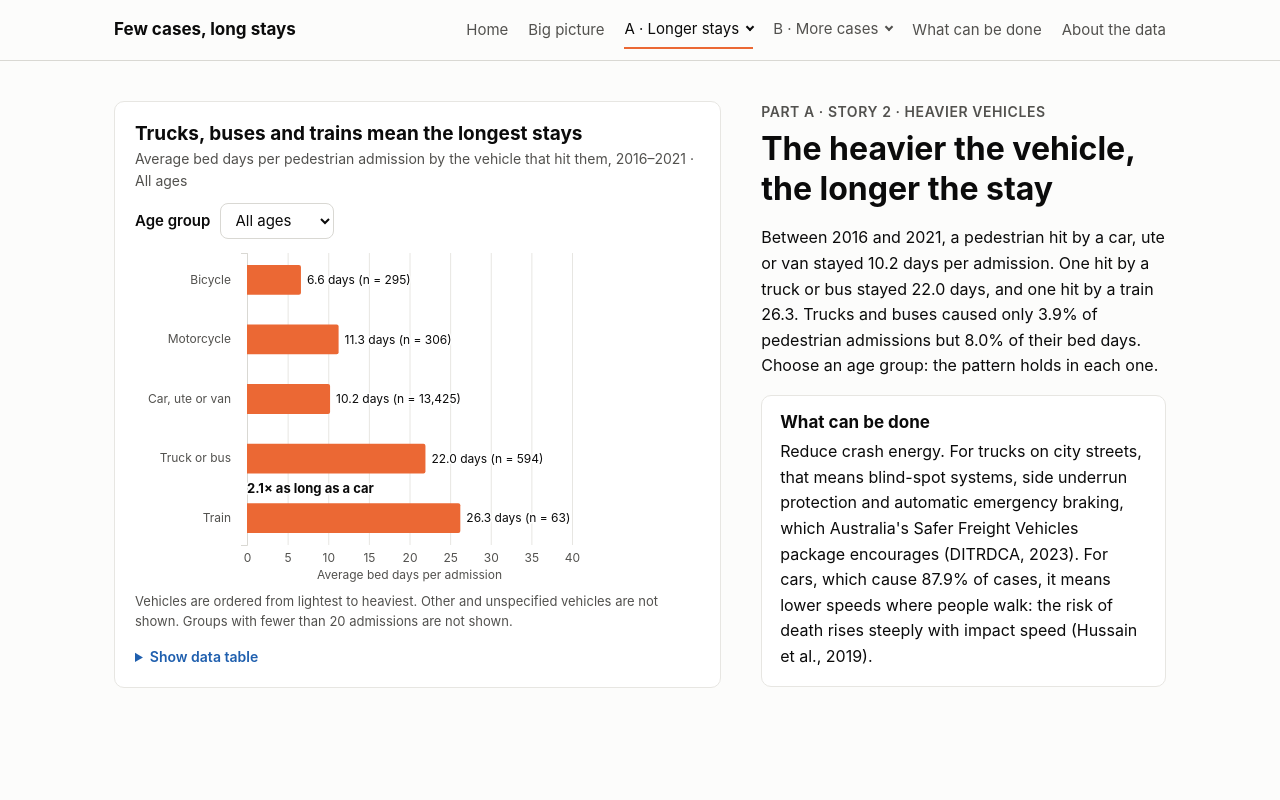
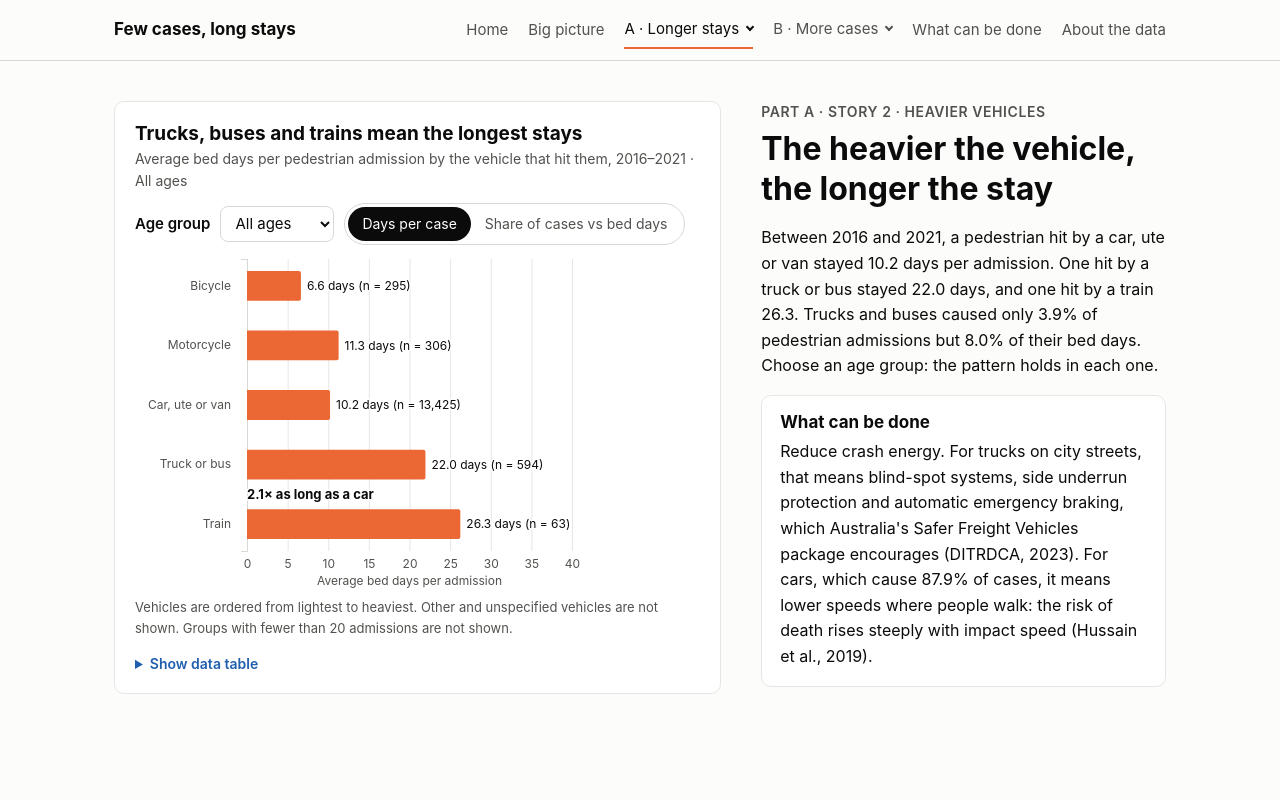
Before and after one commit to Bryan-tran-ivc/COS30045-MienTayDuo-Project-Design-Book-and-Website, a plain HTML site: page story-vehicles.html in a window 1280 px wide. Shown: the top 800 px of the page. Drawn offline with Linux system fonts and the light colour scheme.

Commit message:
feat(chart-d): switch between days per case and share of cases vs bed days [2.5]
- "Measure" toggle (Days per case | Share of cases vs bed days, aria-pressed).
- Share view: a blue (admissions) and an orange (bed days) bar per vehicle,
  % value labels, a legend shown only in this view, % axis, the note
  "Bed-day share 2.1x its share of cases" under trucks and buses.
- Two keyed bars per vehicle, so the switch morphs one orange bar into the
  pair; fixed x domain per measure over all valid cells.
- All ages uses KNIME's shares; an age group uses shares within the group
  (sum over every counterparty, SPEC §2.2). Under-20 rule, age select,
  subtitle, tooltip and data table follow the measure.

```diff
--- a/js/chart-d-vehicle.js
+++ b/js/chart-d-vehicle.js
@@ -1,28 +1,58 @@
 /* File: js/chart-d-vehicle.js
  * Purpose: Chart D (Story 2, heavier vehicles, RQ5) – average bed days per pedestrian admission by the vehicle that
- *          hit them, 2016–2021, for all ages or one age group chosen in a select menu.
+ *          hit them, 2016–2021, for all ages or one age group chosen in a select menu. A toggle switches to the
+ *          share of pedestrian admissions and of bed days caused by each vehicle (SPEC.md §4.D).
  * Project: COS30045 · Team MienTayDuo · "Few cases, long stays"
  */
 
-// Rows for the chosen age group, in VEHICLES order; cells below MIN_CELL are marked as not shown
-const vehicleRowsFor = (ageGroup) =>
-  VEHICLES.map((vehicle) => {
-    const source =
-      ageGroup === ALL_AGES
-        ? chartData.vehicle.find((row) => row.Counterparty === vehicle.key)
-        : chartData.vehicleByAge.find((row) => row.Counterparty === vehicle.key && row["Age group"] === ageGroup);
+// The two measures (SPEC §4.D): days per case (one orange bar per vehicle) or shares (a blue and an orange bar)
+const MEASURES_D = {
+  perCase: {
+    subtitle: "Average bed days per pedestrian admission by the vehicle that hit them, 2016–2021",
+    axisTitle: "Average bed days per admission",
+    tableCaption:
+      "Average bed days per pedestrian admission (number of admissions) by vehicle and age group, 2016–2021 (KNIME part 7)",
+  },
+  share: {
+    subtitle: "Share of pedestrian admissions and bed days by the vehicle that hit them, 2016–2021",
+    axisTitle: "Share of pedestrian admissions or bed days (%)",
+    tableCaption:
+      "Share of pedestrian admissions / share of bed days by vehicle and age group, 2016–2021 (KNIME part 7; shares within each age group computed in the browser)",
+  },
+};
+const BAR_GAP_D = 2; // px between the two bars of one vehicle in the share view (SPEC §4.0)
+
+// Totals over every counterparty of one age group: the denominators of the within-group shares (SPEC §2.2)
+const ageTotalsD = (ageGroup) => {
+  const rows = chartData.vehicleByAge.filter((row) => row["Age group"] === ageGroup);
+  return { cases: sumOf(rows, "Hospitalisations"), bedDays: sumOf(rows, "Bed days") };
+};
+
+// Rows for the chosen age group, in VEHICLES order; cells below MIN_CELL are marked as not shown.
+// All ages uses KNIME's shares; one age group uses shares within that group.
+const vehicleRowsFor = (ageGroup) => {
+  const allAges = ageGroup === ALL_AGES;
+  const totals = allAges ? null : ageTotalsD(ageGroup);
+  return VEHICLES.map((vehicle) => {
+    const source = allAges
+      ? chartData.vehicle.find((row) => row.Counterparty === vehicle.key)
+      : chartData.vehicleByAge.find((row) => row.Counterparty === vehicle.key && row["Age group"] === ageGroup);
     const cases = source ? source.Hospitalisations : null;
+    const bedDays = source ? source["Bed days"] : null;
+    const shareOf = (value, total) => (value !== null && total ? (value / total) * 100 : null);
     return {
       key: vehicle.key,
       label: vehicle.label,
+      allAges,
       cases,
-      bedDays: source ? source["Bed days"] : null,
+      bedDays,
       perCase: source ? source.bed_days_per_case : null,
-      caseShare: ageGroup === ALL_AGES && source ? source.case_share_pct : null,
-      bedShare: ageGroup === ALL_AGES && source ? source.bed_day_share_pct : null,
+      caseShare: allAges ? (source ? source.case_share_pct : null) : shareOf(cases, totals.cases),
+      bedShare: allAges ? (source ? source.bed_day_share_pct : null) : shareOf(bedDays, totals.bedDays),
       shown: cases !== null && cases >= MIN_CELL,
     };
   });
+};
 
 const drawChartD = () => {
   const size = getChartSize("chart-d", "d");
@@ -32,37 +62,41 @@ const drawChartD = () => {
   const { inner } = createChartSvg(
     "chart-d",
     size,
-    "Horizontal bar chart of average bed days per pedestrian admission by the vehicle that hit them, 2016 to 2021",
+    "Horizontal bar chart of average bed days per pedestrian admission, or of shares of admissions and bed days, by the vehicle that hit them, 2016 to 2021",
     `Stays get longer as vehicles get heavier: ${car ? formatters.dec1(car.perCase) : "–"} days after being hit by a car, ute or van and ${truck ? formatters.dec1(truck.perCase) : "–"} days after a truck or bus.`,
   );
 
-  // Fixed x domain: the largest valid value over all ages and every age group, so bars can be compared when the
-  // age group changes (a rescaling axis would make every age group look the same)
-  const validValues = [ALL_AGES, ...AGE_ORDER].flatMap((age) =>
-    vehicleRowsFor(age)
-      .filter((d) => d.shown)
-      .map((d) => d.perCase),
-  );
-  const x = d3.scaleLinear().domain([0, d3.max(validValues)]).nice().range([0, size.innerWidth]);
+  // Fixed x domains, one per measure: the largest valid value over all ages and every age group, so bars can be
+  // compared when the age group changes (a rescaling axis would make every age group look the same)
+  const validRows = [ALL_AGES, ...AGE_ORDER].flatMap((age) => vehicleRowsFor(age).filter((d) => d.shown));
+  const xPerCase = d3
+    .scaleLinear()
+    .domain([0, d3.max(validRows, (d) => d.perCase)])
+    .nice()
+    .range([0, size.innerWidth]);
+  const xShare = d3
+    .scaleLinear()
+    .domain([0, d3.max(validRows, (d) => Math.max(d.caseShare, d.bedShare))])
+    .nice()
+    .range([0, size.innerWidth]);
   const y = d3
     .scaleBand()
     .domain(VEHICLES.map((v) => v.label))
     .range([0, size.innerHeight])
     .paddingInner(0.5)
     .paddingOuter(0.2);
-  chartScales.d = { x, y, size };
+  chartScales.d = { x: { perCase: xPerCase, share: xShare }, y, size };
 
-  inner
+  const xAxis = inner
     .append("g")
     .attr("class", "axis x-axis axis--no-domain")
-    .attr("transform", `translate(0, ${size.innerHeight})`)
-    .call(d3.axisBottom(x).ticks(isMobile() ? 4 : 7).tickSize(-size.innerHeight).tickPadding(8))
+    .attr("transform", `translate(0, ${size.innerHeight})`);
+  xAxis
     .append("text")
     .attr("class", "axis-title")
     .attr("x", size.innerWidth / 2)
     .attr("y", 34)
-    .attr("text-anchor", "middle")
-    .text("Average bed days per admission");
+    .attr("text-anchor", "middle");
   inner
     .append("g")
     .attr("class", "axis y-axis axis--no-ticks")
@@ -86,8 +120,6 @@ const drawChartD = () => {
       updateChartD(prefersReducedMotion());
     });
   }
-
-  buildTableD();
 };
 
 // Fills the age-group <select> once (All ages + seven age groups)
@@ -102,57 +134,113 @@ const populateSelectD = () => {
     .text((d) => (d === ALL_AGES ? ALL_AGES : AGE_LABELS[d]));
 };
 
+// Redraws bars, axis, labels, annotation, tooltips and table for the age group and measure in chartState.d
 const updateChartD = (instant = false, atBaseline = false) => {
-  const { x, y, size } = chartScales.d;
+  const { y, size } = chartScales.d;
+  const measureKey = chartState.d.measure;
+  const measure = MEASURES_D[measureKey];
+  const x = chartScales.d.x[measureKey];
+  const share = measureKey === "share";
   const ageGroup = chartState.d.ageGroup;
   const rows = vehicleRowsFor(ageGroup);
   const inner = d3.select("#chart-d .inner-chart");
   const t = d3.transition().duration(instant ? 0 : duration()).ease(d3.easeCubicInOut);
   const mobile = isMobile();
   const barHeight = y.bandwidth();
+  const halfHeight = (barHeight - BAR_GAP_D) / 2;
 
-  const widthFor = (d) => (atBaseline || !d.shown ? 0 : x(d.perCase));
+  // Axis for the current measure (it changes only when the measure changes)
+  const xAxis = inner.select(".x-axis");
+  xAxis
+    .transition(t)
+    .call(
+      d3
+        .axisBottom(x)
+        .ticks(mobile ? (share ? 2 : 4) : 7) // phones: 0%, 50%, 100% so the "%" labels do not touch
+        .tickSize(-size.innerHeight)
+        .tickPadding(8)
+        .tickFormat(share ? (d) => `${d}%` : null),
+    );
+  xAxis.select(".axis-title").text(measure.axisTitle);
+
+  // Two keyed bars per vehicle, so switching measure morphs one orange bar into a blue + orange pair.
+  // Days per case: the orange bar is the whole row and the blue one is hidden. Shares: blue (admissions) on top,
+  // orange (bed days) below. Cells under MIN_CELL get no bar.
+  const barData = rows.flatMap((d) => [
+    {
+      id: `${d.key}|case`,
+      color: COLORS.admissions,
+      top: y(d.label),
+      height: share ? halfHeight : barHeight,
+      value: share && d.shown ? d.caseShare : 0,
+    },
+    {
+      id: `${d.key}|bed`,
+      color: COLORS.bedDays,
+      top: share ? y(d.label) + halfHeight + BAR_GAP_D : y(d.label),
+      height: share ? halfHeight : barHeight,
+      value: d.shown ? (share ? d.bedShare : d.perCase) : 0,
+    },
+  ]);
   inner
     .select(".bars")
     .selectAll("path")
-    .data(rows, (d) => d.key)
+    .data(barData, (b) => b.id)
     .join("path")
-    .attr("fill", COLORS.bedDays)
+    .attr("fill", (b) => b.color)
     .transition(t)
-    .attr("d", (d) => barPathHorizontal(0, y(d.label), widthFor(d), barHeight));
+    .attr("d", (b) => barPathHorizontal(0, b.top, atBaseline ? 0 : x(b.value), b.height));
 
-  // Value label at the end of each bar, or the small-numbers note instead of a bar
+  // Value labels at the bar ends ("22.0 days (n = 594)" or "3.9%"), or the small-numbers note instead of a bar
+  const labelData = atBaseline
+    ? []
+    : rows.flatMap((d) => {
+        if (!d.shown) return [{ id: `${d.key}|main`, cls: "too-few", x: 4, y: y(d.label) + barHeight / 2, text: "Fewer than 20 cases" }];
+        if (!share) {
+          const text = mobile ? `${formatters.dec1(d.perCase)} days` : `${formatters.dec1(d.perCase)} days (n = ${formatters.count(d.cases)})`;
+          return [{ id: `${d.key}|main`, cls: "value-label", x: x(d.perCase) + 6, y: y(d.label) + barHeight / 2, text }];
+        }
+        return [
+          { id: `${d.key}|case`, cls: "value-label", x: x(d.caseShare) + 6, y: y(d.label) + halfHeight / 2, text: formatters.pct1(d.caseShare) },
+          { id: `${d.key}|bed`, cls: "value-label", x: x(d.bedShare) + 6, y: y(d.label) + halfHeight + BAR_GAP_D + halfHeight / 2, text: formatters.pct1(d.bedShare) },
+        ];
+      });
   inner
     .select(".labels")
     .selectAll("text")
-    .data(atBaseline ? [] : rows, (d) => d.key)
-    .join("text")
-    .attr("y", (d) => y(d.label) + barHeight / 2)
+    .data(labelData, (l) => l.id)
+    .join((enter) => enter.append("text").attr("x", (l) => l.x).attr("y", (l) => l.y))
     .attr("dy", "0.35em")
-    .attr("class", (d) => (d.shown ? "value-label" : "too-few"))
-    .text((d) => {
-      if (!d.shown) return "Fewer than 20 cases";
-      return mobile ? `${formatters.dec1(d.perCase)} days` : `${formatters.dec1(d.perCase)} days (n = ${formatters.count(d.cases)})`;
-    })
+    .attr("class", (l) => l.cls)
+    .text((l) => l.text)
     .transition(t)
-    .attr("x", (d) => (d.shown ? x(d.perCase) + 6 : 4));
+    .attr("x", (l) => l.x)
+    .attr("y", (l) => l.y);
 
-  // Annotation under the truck bar: how many times longer than a car, if both groups are large enough
+  // Annotation under the truck bar, computed from the data. Days per case: how many times longer than a car (both
+  // groups must be large enough). Shares: how many times its share of cases its share of bed days is.
   const truck = rows.find((d) => d.key === "Heavy transport vehicle or bus");
   const car = rows.find((d) => d.key === "Car, pick-up truck or van");
-  const showNote = !atBaseline && truck && car && truck.shown && car.shown;
+  let note = "";
+  if (!atBaseline && truck && truck.shown) {
+    if (!share && car && car.shown) note = `${formatters.ratio1(truck.perCase / car.perCase)}× as long as a car`;
+    if (share && truck.caseShare) {
+      const ratio = formatters.ratio1(truck.bedShare / truck.caseShare);
+      note = mobile ? `${ratio}× its share of cases` : `Bed-day share ${ratio}× its share of cases`;
+    }
+  }
   inner
     .select(".annotation-truck")
     .attr("x", 0)
     .attr("y", y("Truck or bus") + barHeight + (y.step() - barHeight) / 2)
     .attr("dy", "0.35em")
-    .text(showNote ? `${formatters.ratio1(truck.perCase / car.perCase)}× as long as a car` : "");
+    .text(note);
 
-  d3.select("#chart-d-subtitle").text(
-    `Average bed days per pedestrian admission by the vehicle that hit them, 2016–2021 · ${ageGroup === ALL_AGES ? ALL_AGES : AGE_LABELS[ageGroup]}`,
-  );
+  const ageText = ageGroup === ALL_AGES ? ALL_AGES : AGE_LABELS[ageGroup];
+  d3.select("#chart-d-subtitle").text(`${measure.subtitle} · ${ageText}`);
+  d3.select("#legend-d").attr("hidden", share ? null : true); // the colours need a key only in the share view
 
-  // One focusable row per vehicle with a tooltip
+  // One focusable row per vehicle with a tooltip for the current measure
   const hits = inner
     .select(".hits")
     .selectAll("rect")
@@ -165,11 +253,17 @@ const updateChartD = (instant = false, atBaseline = false) => {
     .attr("height", y.step());
   const lines = (d) => {
     if (!d.shown) return [{ text: "Fewer than 20 admissions: not shown" }];
+    if (share) {
+      return [
+        { text: `${formatters.pct1(d.caseShare)} of pedestrian admissions (${formatters.count(d.cases)})`, color: COLORS.admissions },
+        { text: `${formatters.pct1(d.bedShare)} of pedestrian bed days (${formatters.count(d.bedDays)})`, color: COLORS.bedDays },
+      ];
+    }
     const out = [
       { text: `${formatters.dec1(d.perCase)} bed days per admission`, color: COLORS.bedDays },
       { text: `${formatters.count(d.cases)} admissions · ${formatters.count(d.bedDays)} bed days` },
     ];
-    if (d.caseShare !== null) {
+    if (d.allAges) {
       out.push({ text: `${formatters.pct1(d.caseShare)} of pedestrian admissions, ${formatters.pct1(d.bedShare)} of bed days` });
     }
     return out;
@@ -178,15 +272,18 @@ const updateChartD = (instant = false, atBaseline = false) => {
     htmlFor: (d) => tooltipHtml(d.label, lines(d)),
     labelFor: (d) => `${d.label}: ${lines(d).map((l) => l.text).join(", ")}`,
   });
+
+  buildTableD();
 };
 
-// Data table: vehicles × age groups, with small cells written as "Fewer than 20"
+// Data table: vehicles × age groups for the current measure, with small cells written as "Fewer than 20"
 const buildTableD = () => {
+  const share = chartState.d.measure === "share";
   const ages = [ALL_AGES, ...AGE_ORDER];
   const cells = Object.fromEntries(ages.map((age) => [age, vehicleRowsFor(age)]));
   buildDataTable(
     "table-d",
-    "Average bed days per pedestrian admission (number of admissions) by vehicle and age group, 2016–2021 (KNIME part 7)",
+    MEASURES_D[chartState.d.measure].tableCaption,
     [
       { label: "Vehicle", value: (vehicle) => vehicle.label },
       ...ages.map((age) => ({
@@ -194,7 +291,10 @@ const buildTableD = () => {
         numeric: true,
         value: (vehicle) => {
           const cell = cells[age].find((d) => d.key === vehicle.key);
-          return cell && cell.shown ? `${formatters.dec1(cell.perCase)} (${formatters.count(cell.cases)})` : "Fewer than 20";
+          if (!cell || !cell.shown) return "Fewer than 20";
+          return share
+            ? `${formatters.pct1(cell.caseShare)} / ${formatters.pct1(cell.bedShare)}`
+            : `${formatters.dec1(cell.perCase)} (${formatters.count(cell.cases)})`;
         },
       })),
     ],
--- a/js/interactions.js
+++ b/js/interactions.js
@@ -45,6 +45,12 @@ const initChartControls = () => {
     if (chartState.c.order === value) return;
     chartState.c.order = value;
     if (drawnCharts.has("c")) updateChartC();
+  });
+  // Chart D measure: days per case or share of cases vs bed days (task 2.5)
+  wireToggle("toggle-d", (value) => {
+    if (chartState.d.measure === value) return;
+    chartState.d.measure = value;
+    if (drawnCharts.has("d")) updateChartD();
   });
   wireToggle("toggle-e", (value) => {
     if (chartState.e.view === value) return;
--- a/js/shared-constants.js
+++ b/js/shared-constants.js
@@ -234,7 +234,7 @@ const formatters = {
 const chartState = {
   a: { showWithoutDeaths: false, highlight: null, year: null }, // highlight: null | "bed" | "adm"; year: last scrubbed
   c: { measure: "bedDays", order: "age" }, // measure: "bedDays" | "admissions"; order: "age" | "value"
-  d: { ageGroup: ALL_AGES },
+  d: { ageGroup: ALL_AGES, measure: "perCase" }, // measure: "perCase" | "share"
   e: { view: "average" }, // "average" | "year"
 };
 
--- a/story-vehicles.html
+++ b/story-vehicles.html
@@ -104,7 +104,18 @@
               <!-- A11Y: native select with a visible label -->
               <label class="select-label" for="select-d">Age group</label>
               <select id="select-d"></select>
+              <!-- A11Y: segmented toggle uses real buttons with aria-pressed -->
+              <div class="segmented" role="group" aria-label="Measure" id="toggle-d">
+                <button type="button" data-value="perCase" aria-pressed="true">Days per case</button>
+                <button type="button" data-value="share" aria-pressed="false">
+                  Share of cases vs bed days
+                </button>
+              </div>
             </div>
+            <ul class="legend" id="legend-d" aria-label="Legend" hidden>
+              <li><span class="swatch swatch--blue"></span>Share of pedestrian admissions</li>
+              <li><span class="swatch swatch--orange"></span>Share of pedestrian bed days</li>
+            </ul>
             <div class="chart" id="chart-d"></div>
             <p class="chart-note">
               Vehicles are ordered from lightest to heaviest. Other and unspecified vehicles are not
```
Also changed, not shown: SPEC.md (+1 -1 lines).
